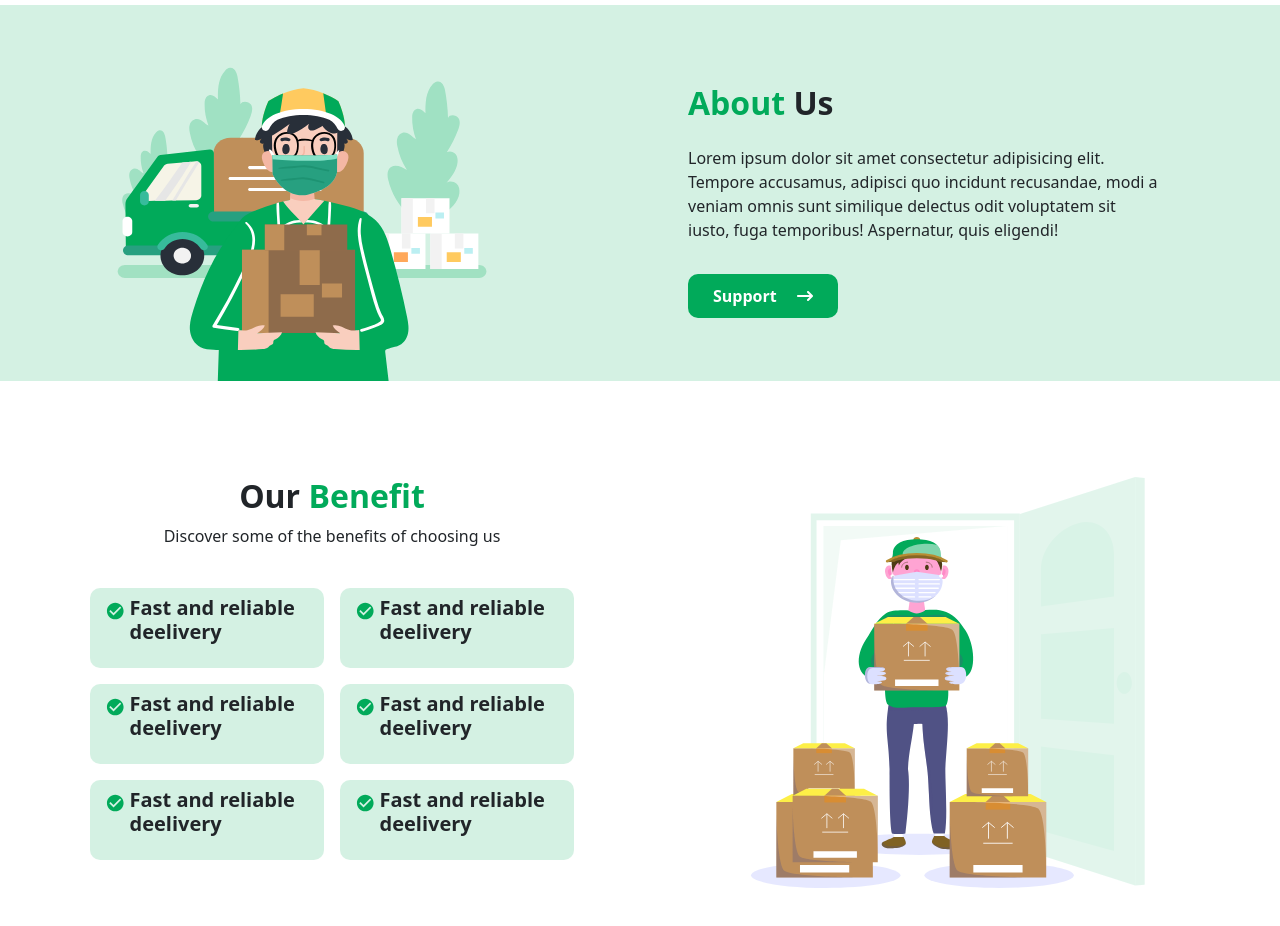
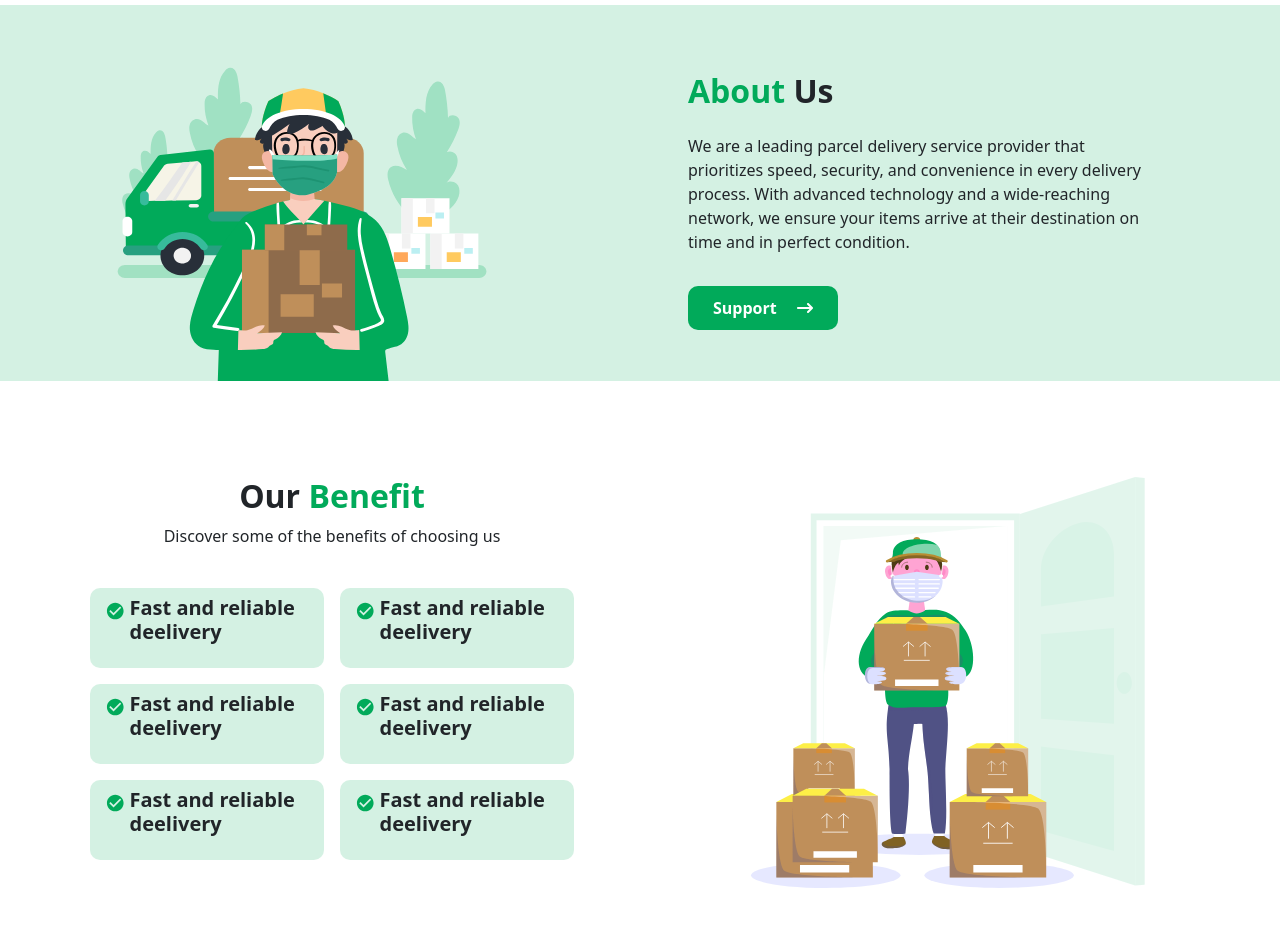
Before and after one commit to PetrusFE4/Aplikasi-Pengiriman-Barang, a React (Create React App) app: page / in a window 1280 px wide. Shown: the part 1200-2126 px from the top of the page. Built offline with nearby package versions, Linux system fonts and the light colour scheme.

Commit message:
perbaiki dan ubah isi about us section homepage

```diff
--- a/src/assets/css/AboutSection.css
+++ b/src/assets/css/AboutSection.css
@@ -1,19 +1,18 @@
-.about{
-    background-color: rgba(1, 170, 90, 0.17);
-}
-.content-about h2 span{
-    color: #01aa5a;
-
-}
-.image-about img{
-    width: 400px;
+.about {
+  background-color: rgba(1, 170, 90, 0.17);
+  width: 100vw;
+  box-sizing: border-box;
 }
 
+.content-about h2 span {
+  color: #01aa5a;
+}
+.image-about img {
+  width: 400px;
+}
 
 @media (max-width: 810px) {
-
   .image-about img {
     width: 350px;
   }
-
 }
--- a/src/components/AboutSection.jsx
+++ b/src/components/AboutSection.jsx
@@ -11,7 +11,7 @@ function AboutSection() {
       className="about container-fluid ps-4 pe-4 ps-sm-5 ps-sm-5 d-flex flex-column flex-sm-row pt-3 pb-5 pb-sm-0 justify-content-between align-items-center gap-5"
       id="about"
     >
-      <div className="image-about ps-4 pe-4 ps-sm-1 pe-sm-1 ps-lg-5 pe-lg-5">
+      <div className="image-about ps-3 pe-3 ps-sm-1 pe-sm-1 ps-lg-5 pe-lg-5">
         <img src={ImageAbout} alt="about" />
       </div>
       <div className="content-about d-flex flex-column gap-3 ps-lg-5 pe-lg-5 m-lg-5 ">
@@ -19,10 +19,10 @@ function AboutSection() {
           <span>About</span> Us
         </h2>
         <p>
-          Lorem ipsum dolor sit amet consectetur adipisicing elit. Tempore
-          accusamus, adipisci quo incidunt recusandae, modi a veniam omnis sunt
-          similique delectus odit voluptatem sit iusto, fuga temporibus!
-          Aspernatur, quis eligendi!
+          We are a leading parcel delivery service provider that prioritizes
+          speed, security, and convenience in every delivery process. With
+          advanced technology and a wide-reaching network, we ensure your items
+          arrive at their destination on time and in perfect condition.
         </p>
         <div className="button-container">
           <ButtonStyle
```
